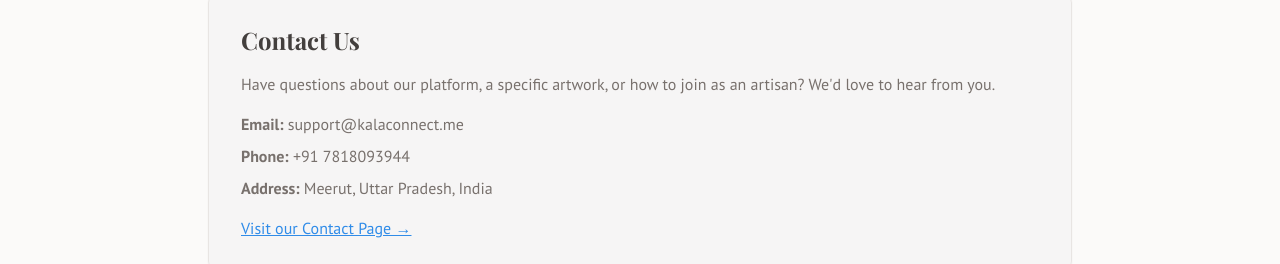
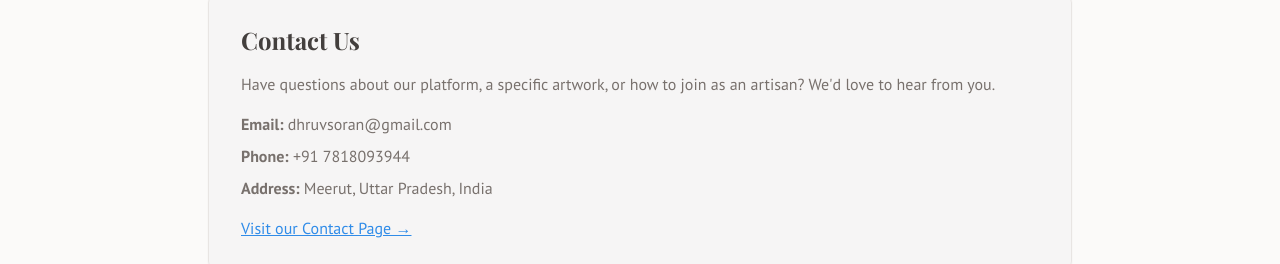
Before and after one commit to dhruvsoran/kalaconnect-new, a Next.js app: page /about in a window 1280 px wide. Shown: the part 2276-2540 px from the top of the page. Built offline with nearby package versions, Linux system fonts and the light colour scheme; no server answers; the database is empty.

Commit message:
Update support email address in about page

```diff
--- a/src/app/about/page.tsx
+++ b/src/app/about/page.tsx
@@ -181,7 +181,7 @@
                 Have questions about our platform, a specific artwork, or how to join as an artisan? We&apos;d love to hear from you.
               </p>
               <div className="space-y-2 text-muted-foreground">
-                <p><strong>Email:</strong> support@kalaconnect.me</p>
+                <p><strong>Email:</strong> dhruvsoran@gmail.com</p>
                 <p><strong>Phone:</strong> +91 7818093944</p>
                 <p><strong>Address:</strong> Meerut, Uttar Pradesh, India</p>
               </div>
```
